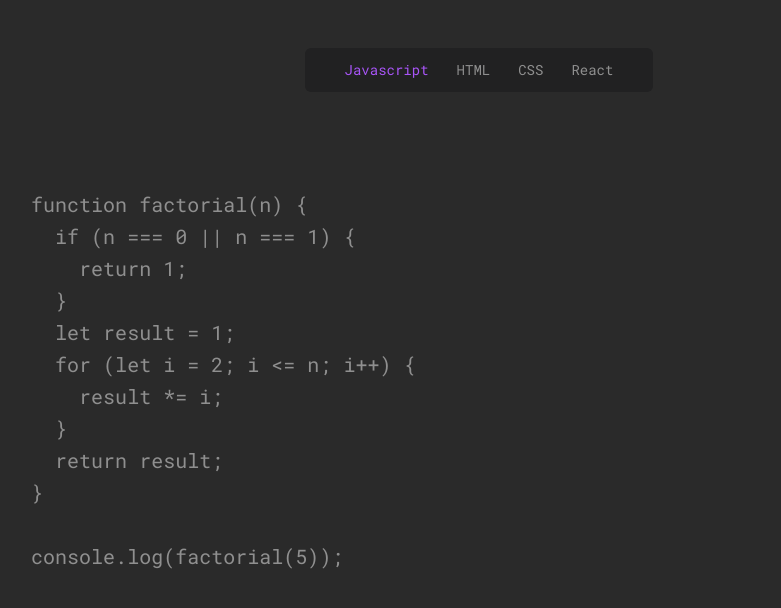
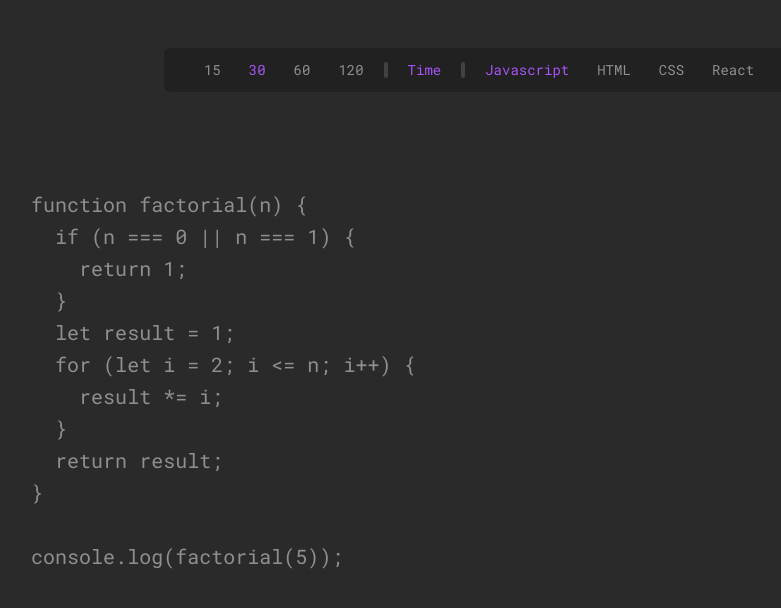
Before and after one commit to Anas-2357/Script-Type, a React (Vite) app in the folder frontend/: page / in a window 1280 px wide. Shown: the top 608 px of the page, without its empty margins (161-942 px from the left). Built offline with nearby package versions, Linux system fonts and the light colour scheme.

Commit message:
Add feature for limited time typing as well as integrate selection buttons for this in navbar

```diff
--- a/frontend/src/App.jsx
+++ b/frontend/src/App.jsx
@@ -7,6 +7,7 @@ function App() {
     const [language, setLanguage] = useState("Javascript");
     const [subLanguage, setSubLanguage] = useState("");
     const [isSessionComplete, setIsSessionComplete] = useState(false);
+    const [timeThreshold, setTimeThreshold] = useState(30);
     return (
         <div className="px-48 py-12 flex flex-col gap-24 items-center">
             {!isSessionComplete && (
@@ -16,13 +17,18 @@ function App() {
                         setLanguage={setLanguage}
                         subLanguage={subLanguage}
                         setSubLanguage={setSubLanguage}
+                        timeThreshold={timeThreshold}
+                        setTimeThreshold={setTimeThreshold}
                     />
-                    <TypingBox language={language} subLanguage={subLanguage} setIsSessionComplete={setIsSessionComplete}/>{" "}
+                    <TypingBox
+                        language={language}
+                        subLanguage={subLanguage}
+                        setIsSessionComplete={setIsSessionComplete}
+                        timeThreshold={timeThreshold}
+                    />{" "}
                 </>
             )}
-            {isSessionComplete &&
-                <Result />
-            }
+            {isSessionComplete && <Result />}
         </div>
     );
 }
--- a/frontend/src/components/Navbar.jsx
+++ b/frontend/src/components/Navbar.jsx
@@ -1,10 +1,49 @@
-import React from "react";
+import React, { useState } from "react";
 import data from "../utils/data";
 
-function Navbar({ language, setLanguage, subLanguage, setSubLanguage }) {
+function Navbar({
+    language,
+    setLanguage,
+    subLanguage,
+    setSubLanguage,
+    timeThreshold,
+    setTimeThreshold,
+}) {
     const hasSubLanguages = Object.keys(data[language]?.subLanguage).length > 0;
+    const timeLimits = { Time: [15, 30, 60, 120] };
     return (
         <nav className="flex gap-3 py-1 px-8 rounded-md w-auto text-sm">
+            {/* Seconds buttons */}
+            {timeThreshold &&
+                timeLimits.Time.map((seconds, index) => (
+                    <button
+                        key={index}
+                        className={`p-2 hover:text-gray-300 active:opacity-30 transition-all duration-300 ${
+                            seconds === timeThreshold ? "text-purple-500" : ""
+                        }`}
+                        onClick={() => setTimeThreshold(seconds)}
+                    >
+                        {seconds}
+                    </button>
+                ))}
+            {/* Category saprating margin */}
+            {timeThreshold && (
+                <span className="border border-[2px] rounded-xl opacity-30 h-4 m-auto border-[var(--color-text)]"></span>
+            )}
+            {/* Time Button */}
+            <button
+                onClick={() => {
+                    setTimeThreshold(timeThreshold ? null : 30);
+                }}
+                className={`p-2 hover:text-gray-300 active:opacity-30 transition-all duration-300 ${
+                    timeThreshold ? "text-purple-500" : ""
+                }`}
+            >
+                Time
+            </button>
+            {/* Category saprating margin */}
+            <span className="border border-[2px] rounded-xl opacity-30 h-4 m-auto border-[var(--color-text)]"></span>
+            {/* Language Buttons */}
             {Object.keys(data).map((lang, index) => {
                 return (
                     <button
--- a/frontend/src/components/PerformanceChart.jsx
+++ b/frontend/src/components/PerformanceChart.jsx
@@ -34,7 +34,7 @@ function PerformanceChart({
     setAcceptanceRatio,
     setTime,
     setCorrectChars,
-    setInCorrectChars
+    setInCorrectChars,
 }) {
     const trackingArray = useTrackingStore((state) => state.trackingArray);
 
--- a/frontend/src/components/Result.jsx
+++ b/frontend/src/components/Result.jsx
@@ -37,7 +37,9 @@ function Result() {
                     <p className="text-xl mb-4">Consistency</p>
                 </div>
                 <div>
-                    <p className="text-purple-500 text-5xl">{correctChars}/{inCorrectChars}</p>
+                    <p className="text-purple-500 text-5xl">
+                        {correctChars}/{inCorrectChars}
+                    </p>
                     <p className="text-xl">Charactors</p>
                 </div>
                 <div>
--- a/frontend/src/hooks/useTypingLogic.js
+++ b/frontend/src/hooks/useTypingLogic.js
@@ -4,7 +4,13 @@ import { prepareCharState } from "../utils/parserUtils";
 import { addCursor, removeCursor } from "../utils/cursorUtils";
 import useTrackingStore from "../store/useTrackingStore";
 
-function useTypingLogic(language, subLanguage, inputRef, setIsSessionComplete) {
+function useTypingLogic(
+    language,
+    subLanguage,
+    inputRef,
+    setIsSessionComplete,
+    timeThreshold
+) {
     const randomIndexRef = useRef(0);
     const prevLanguageRef = useRef(language);
     const [charState, setCharState] = useState([]);
@@ -43,14 +49,30 @@ function useTypingLogic(language, subLanguage, inputRef, setIsSessionComplete) {
         };
     }, [language, subLanguage]);
 
-    // Integrate unlimited timer
+    // Integrate timer
     function startTimer() {
+        // If timeThreshold is not null means a time is selected so start time with the selected value and decrease that every second until zero at which setIsSessionComlete to true
+        if (timeThreshold) {
+            setCurrentTime(timeThreshold);
+            currTimeRef.current = timeThreshold;
+            intervalRef.current = setInterval(() => {
+                setCurrentTime((prev) => prev - 1);
+                currTimeRef.current = currTimeRef.current - 1;
+                if (currTimeRef.current === 0) {
+                    console.log("time is <1");
+                    setIsSessionComplete(true);
+                }
+            }, 1000);
+        }
+        // Else start time from zero and increase it every second
+        else {
             setCurrentTime(0);
             currTimeRef.current = 0;
             intervalRef.current = setInterval(() => {
                 setCurrentTime((prev) => prev + 1);
                 currTimeRef.current = currTimeRef.current + 1;
             }, 1000);
+        }
     }
 
     function handleKeyDown(e) {
@@ -82,7 +104,7 @@ function useTypingLogic(language, subLanguage, inputRef, setIsSessionComplete) {
                 addCursor(index, updatedState);
                 setCurrIndex(index);
                 setCharState(updatedState);
-                trackTiming(currTimeRef.current, true);
+                trackTiming(currTimeRef.current, true, timeThreshold);
             }
         }
         // Backtrack the charState on click of Backspace key
@@ -101,11 +123,11 @@ function useTypingLogic(language, subLanguage, inputRef, setIsSessionComplete) {
                 addCursor(index + 1, updatedState);
                 setCurrIndex(index + 1);
                 setCharState(updatedState);
-                trackTiming(currTimeRef.current, true);
+                trackTiming(currTimeRef.current, true, timeThreshold);
             } else {
                 addCursor(index, updatedState);
                 setCharState(updatedState);
-                trackTiming(currTimeRef.current, false);
+                trackTiming(currTimeRef.current, false, timeThreshold);
             }
         }
         // Prevent moving forward until ' ' is typed if keyToType is ' '
@@ -114,11 +136,11 @@ function useTypingLogic(language, subLanguage, inputRef, setIsSessionComplete) {
                 addCursor(index + 1, updatedState);
                 setCurrIndex(index + 1);
                 setCharState(updatedState);
-                trackTiming(currTimeRef.current, true);
+                trackTiming(currTimeRef.current, true, timeThreshold);
             } else {
                 addCursor(index, updatedState);
                 setCharState(updatedState);
-                trackTiming(currTimeRef.current, false);
+                trackTiming(currTimeRef.current, false, timeThreshold);
             }
         }
         // Ignore all the non essential key pressess
@@ -133,7 +155,11 @@ function useTypingLogic(language, subLanguage, inputRef, setIsSessionComplete) {
             addCursor(index + 1, updatedState);
             setCurrIndex(index + 1);
             setCharState(updatedState);
-            trackTiming(currTimeRef.current, typedChar === charToType);
+            trackTiming(
+                currTimeRef.current,
+                typedChar === charToType,
+                timeThreshold
+            );
         }
         // Finish the setIsCompleteSession which in turn will stop the test and display result
         if (index === updatedState.length - 2) {
--- a/frontend/src/store/useTrackingStore.js
+++ b/frontend/src/store/useTrackingStore.js
@@ -1,21 +1,27 @@
-import { create } from 'zustand';
+import { create } from "zustand";
 
 const useTrackingStore = create((set, get) => ({
     trackingArray: [],
-    trackTiming: (currTime, isCorrect) => {
+    trackTiming: (currTime, isCorrect, timeThreshold) => {
         const arr = [...get().trackingArray];
 
+        // Setting inverse index for limited time practice
+        const indexToUpdate = timeThreshold
+            ? timeThreshold - currTime
+            : currTime;
+
+        // Push empty objects for each time interval in the array
         while (arr.length <= currTime) {
             arr.push({ correctChars: 0, inCorrectChars: 0 });
         }
 
-        if (isCorrect) arr[currTime].correctChars += 1;
-        else arr[currTime].inCorrectChars += 1;
+        // Update objects in currentIndec
+        if (isCorrect) arr[indexToUpdate].correctChars += 1;
+        else arr[indexToUpdate].inCorrectChars += 1;
 
         set({ trackingArray: arr });
-        // console.log(arr);
     },
-    resetTracking: () => set({ trackingArray: [] })
+    resetTracking: () => set({ trackingArray: [] }),
 }));
 
 export default useTrackingStore;
```
Also changed, not shown: frontend/src/components/TypingBox.jsx (+8 -2 lines). Lines whose indentation alone changed are shown as unchanged.
